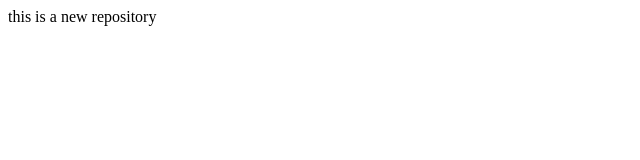
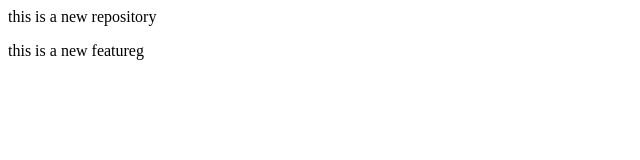
Before and after one commit to prakritisingh-profile/LocalRepo, a plain HTML site: page index.html in a window 1280 px wide. Shown: the whole page, without its empty margins (0-640 px from the left). Drawn offline with Linux system fonts and the light colour scheme.

Commit message:
Add new feature

```diff
--- a/index.html
+++ b/index.html
@@ -1 +1,2 @@
 <p>this is a new repository</p>
+<p>this is a new featureg</p>
```
